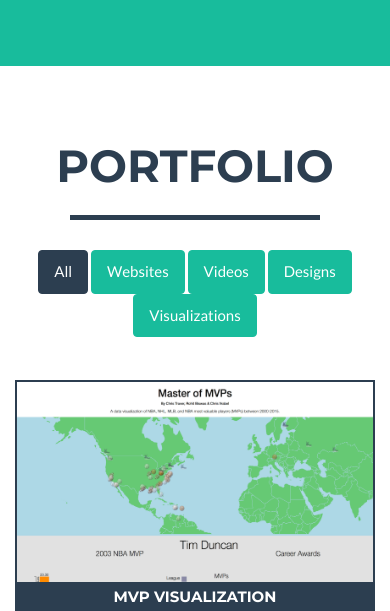
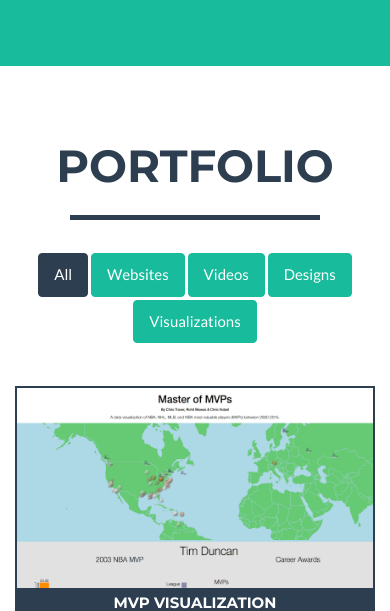
Before and after one commit to chrisjtraver/chris-traver, a PHP site: page / in a window 390 px wide. Shown: the part 2134-2745 px from the top of the page. Run offline with PHP 8.4, Linux system fonts and the light colour scheme; some libraries are stand-ins or nearby versions.

Commit message:
Mobile Portfolio Filter Button fix

```diff
--- a/css/freelancer.css
+++ b/css/freelancer.css
@@ -16,6 +16,10 @@ body {
 
 .linked a:hover {
   color: #2c3e50;
+}
+
+#filters button {
+  margin-top: 3px;
 }
 
 p {
```
